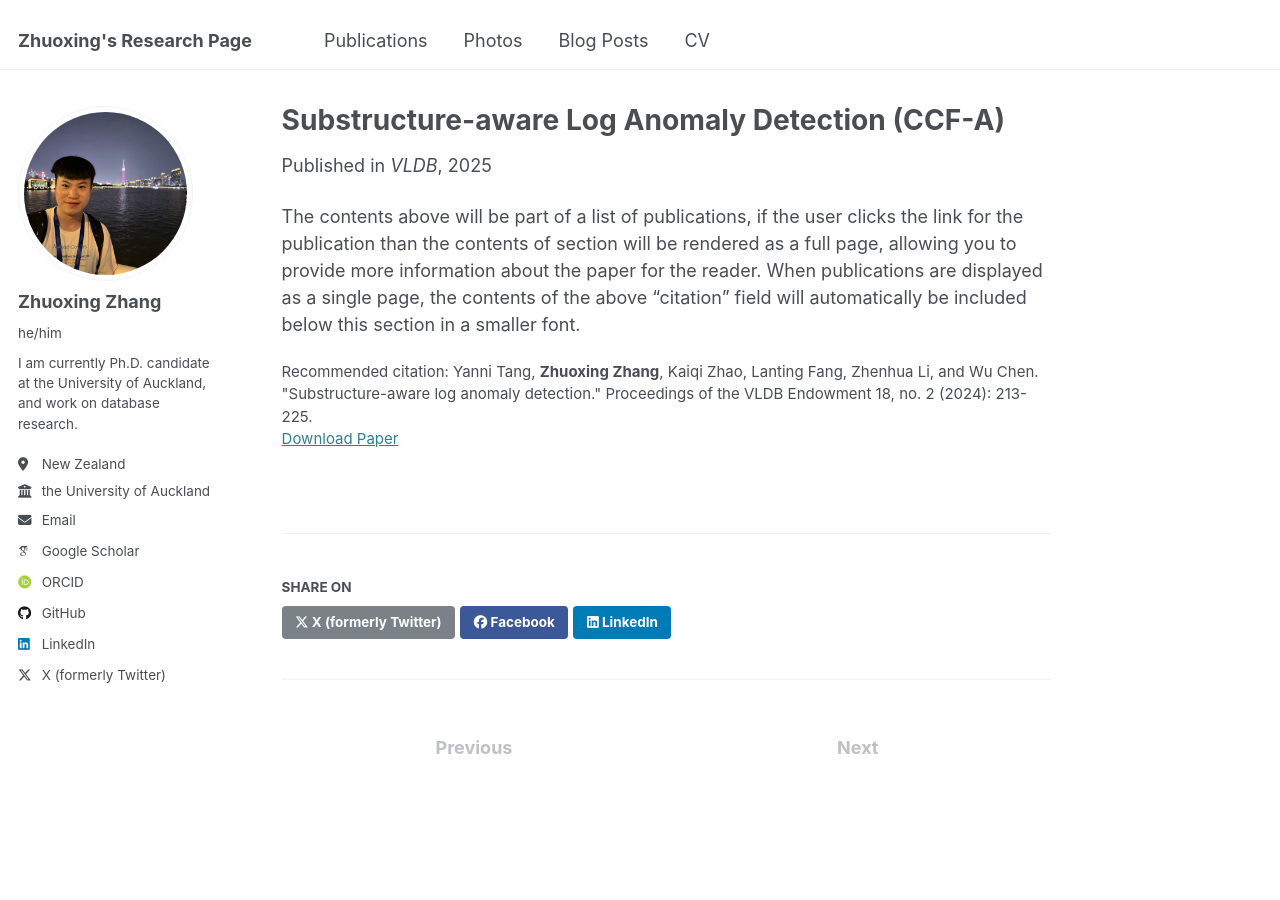
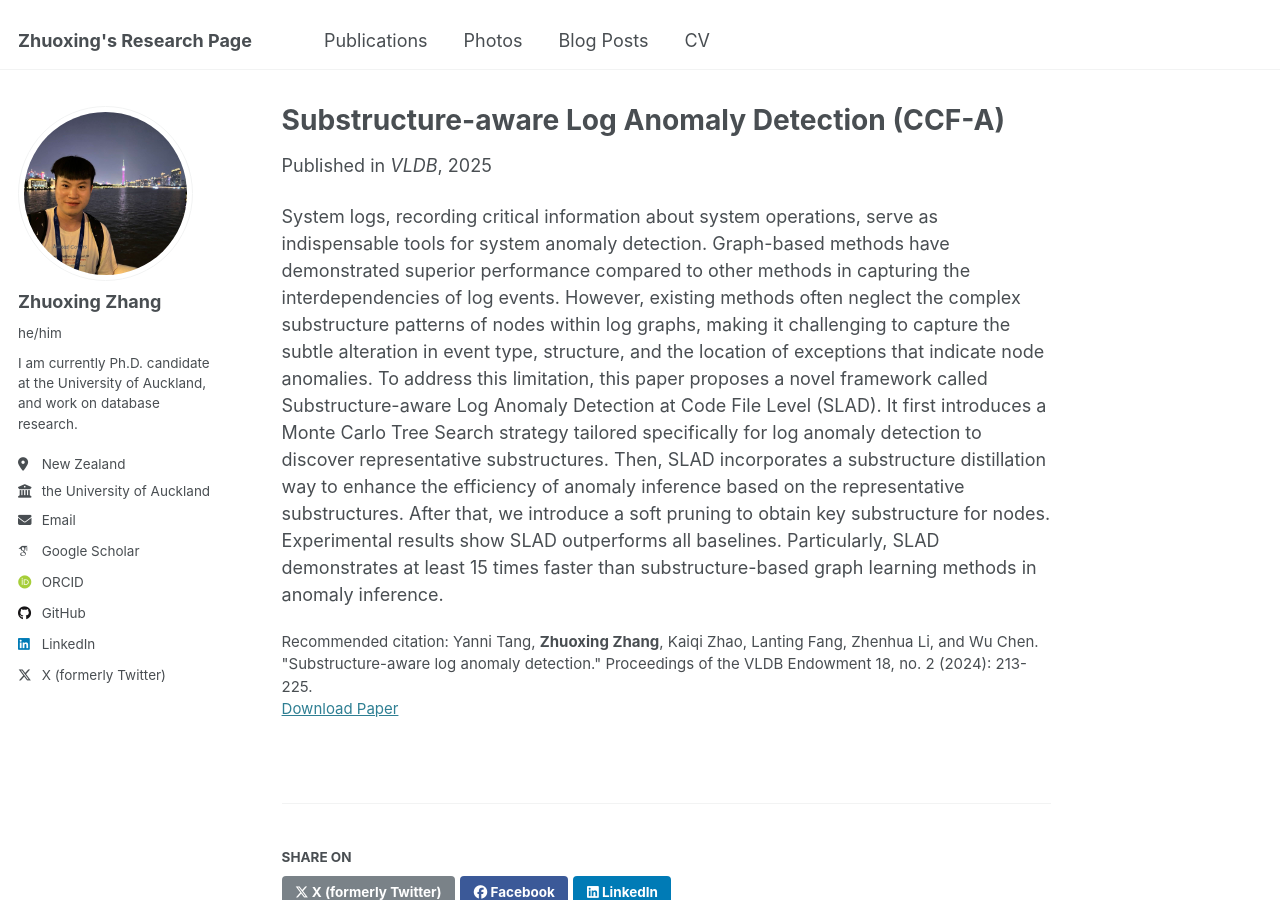
Before and after one commit to zhuoxingzhang/zhuoxingzhang.github.io, a Jekyll site: the page built from _publications/vldb25slad.md, in a window 1280 px wide and 900 px high. Built offline with Jekyll 4.4.1, drawn with Linux system fonts in a browser that asks for light colours; some web fonts are replaced.

Commit message:
Update vldb25slad.md

```diff
--- a/_publications/vldb25slad.md
+++ b/_publications/vldb25slad.md
@@ -10,4 +10,4 @@ paperurl: 'https://www.vldb.org/pvldb/vol18/p213-tang.pdf'
 citation: 'Yanni Tang, <strong>Zhuoxing Zhang</strong>, Kaiqi Zhao, Lanting Fang, Zhenhua Li, and Wu Chen. "Substructure-aware log anomaly detection." Proceedings of the VLDB Endowment 18, no. 2 (2024): 213-225.'
 ---
 
-The contents above will be part of a list of publications, if the user clicks the link for the publication than the contents of section will be rendered as a full page, allowing you to provide more information about the paper for the reader. When publications are displayed as a single page, the contents of the above "citation" field will automatically be included below this section in a smaller font.
+System logs, recording critical information about system operations, serve as indispensable tools for system anomaly detection. Graph-based methods have demonstrated superior performance compared to other methods in capturing the interdependencies of log events. However, existing methods often neglect the complex substructure patterns of nodes within log graphs, making it challenging to capture the subtle alteration in event type, structure, and the location of exceptions that indicate node anomalies. To address this limitation, this paper proposes a novel framework called Substructure-aware Log Anomaly Detection at Code File Level (SLAD). It first introduces a Monte Carlo Tree Search strategy tailored specifically for log anomaly detection to discover representative substructures. Then, SLAD incorporates a substructure distillation way to enhance the efficiency of anomaly inference based on the representative substructures. After that, we introduce a soft pruning to obtain key substructure for nodes. Experimental results show SLAD outperforms all baselines. Particularly, SLAD demonstrates at least 15 times faster than substructure-based graph learning methods in anomaly inference.
```
